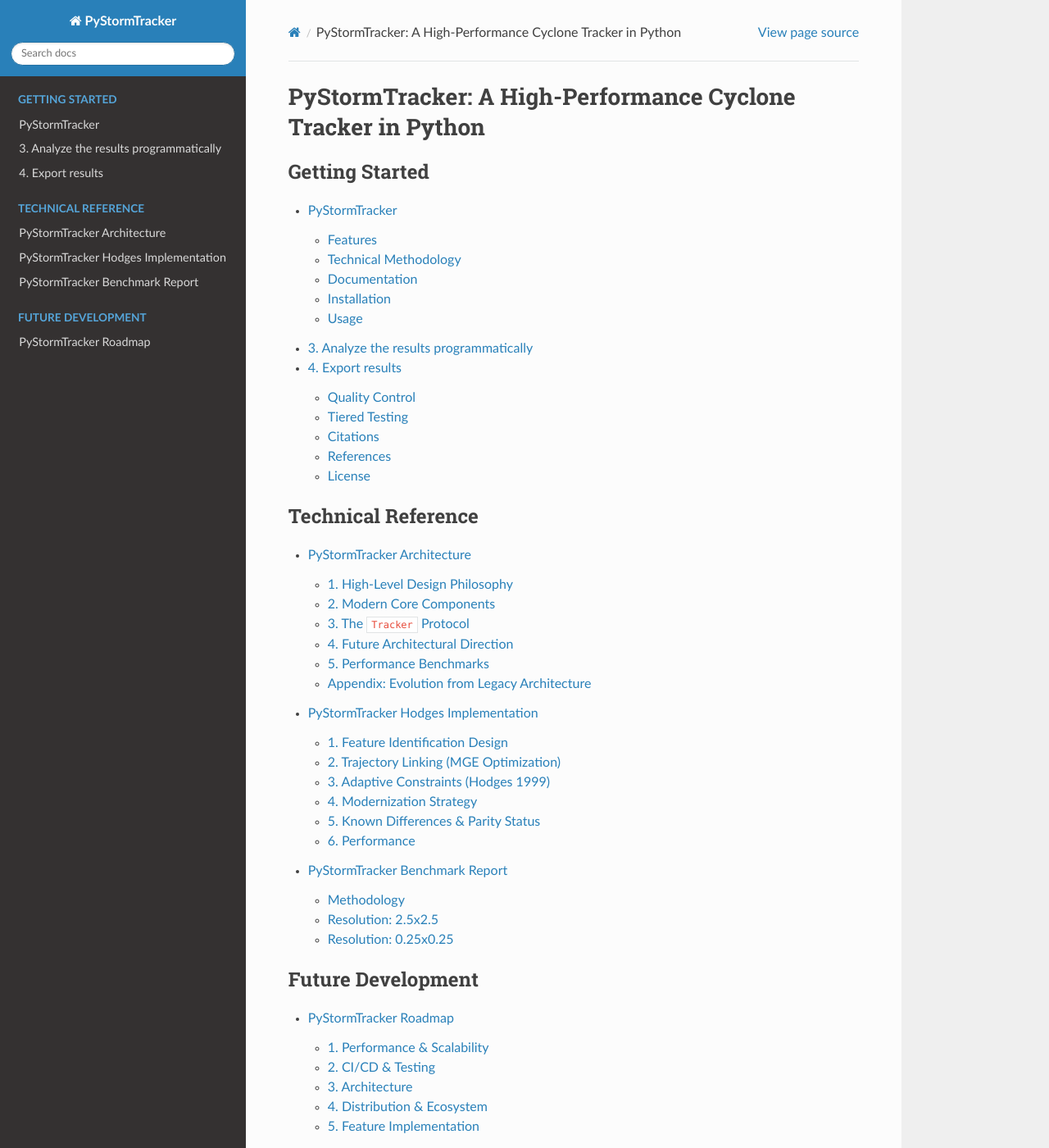
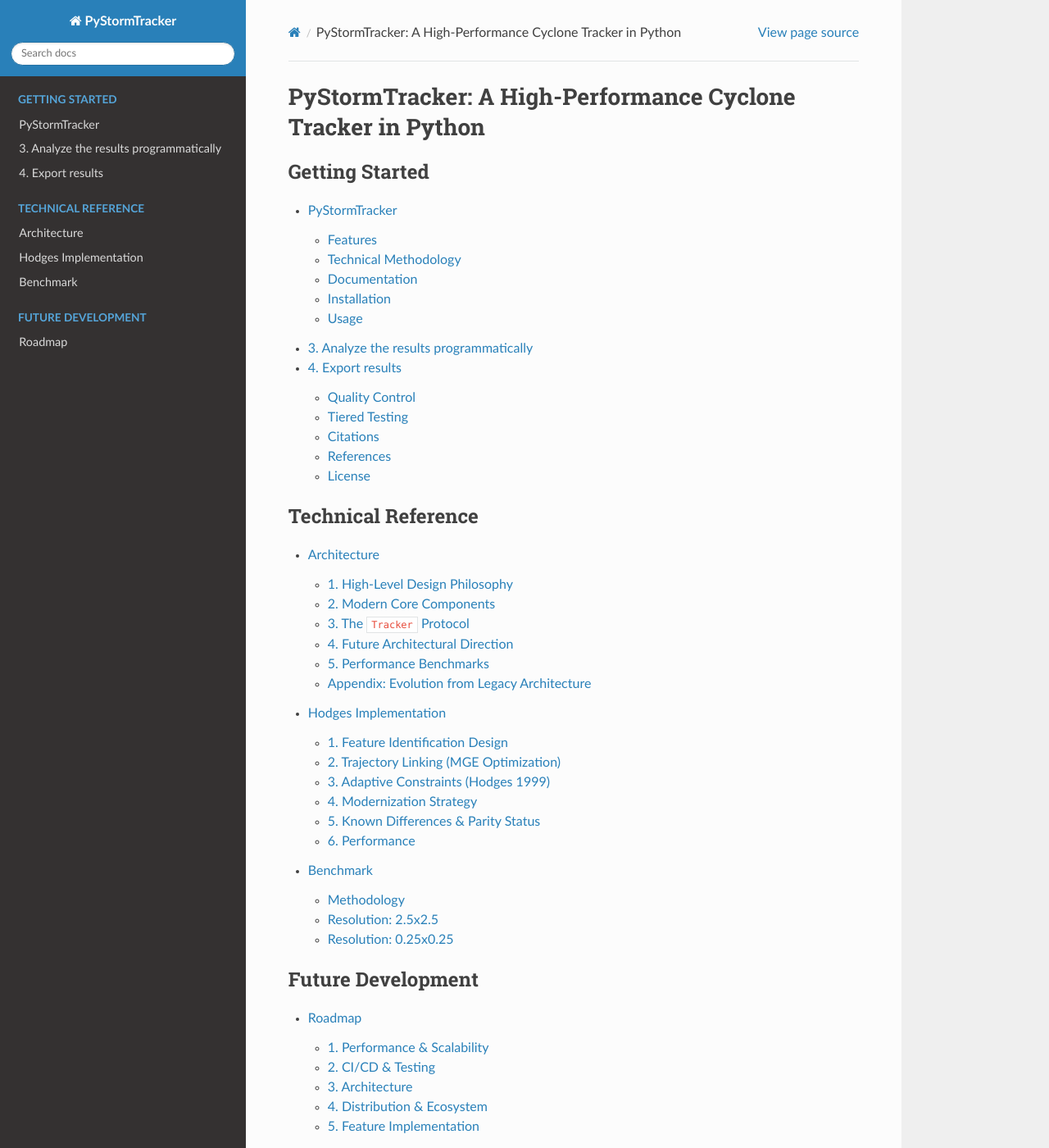
Before and after one commit to mwyau/PyStormTracker, a Sphinx documentation site: the page built from docs/index.md, in a window 1280 px wide and 1400 px high. Shown: the whole window at 82% size. Built offline with Sphinx 7.4.7 and the Read the Docs theme 3.1.0, drawn with Linux system fonts in a browser that asks for light colours.

Commit message:
docs: Move .md files to docs directory

````diff
--- a/benchmark/BENCHMARK.md
+++ b/docs/BENCHMARK.md
@@ -1,4 +1,4 @@
-# PyStormTracker Benchmark Report
+# PyStormTracker Benchmark
 
 This document provides a detailed breakdown of execution time (in seconds) comparing the legacy nested-object architecture (`v0.3.3`) and the modern, Numba JIT-compiled array architecture (`v0.4.0`).
 
--- a/docs/index.md
+++ b/docs/index.md
@@ -4,23 +4,23 @@
 :maxdepth: 2
 :caption: Getting Started
 
-PyStormTracker <readme>
+PyStormTracker <README>
 ```
 
 ```{toctree}
 :maxdepth: 2
 :caption: Technical Reference
 
-PyStormTracker Architecture <architecture>
-PyStormTracker Hodges Implementation <hodges>
-PyStormTracker Benchmark Report <benchmark>
+Architecture <ARCHITECTURE>
+Hodges Implementation <HODGES>
+Benchmark <BENCHMARK>
 ```
 
 ```{toctree}
 :maxdepth: 2
 :caption: Future Development
 
-PyStormTracker Roadmap <roadmap>
+Roadmap <ROADMAP>
 ```
 
 ## Resources
````
Also changed, not shown: GEMINI.md (+0 -1 lines), docs/ARCHITECTURE.md (renamed from ARCHITECTURE.md, +1 -1 lines), docs/HODGES.md (renamed from HODGES.md, +0 -4 lines), docs/architecture.md (deleted, +0 -2 lines), docs/benchmark.md (deleted, +0 -2 lines), docs/hodges.md (deleted, +0 -2 lines), docs/roadmap.md (deleted, +0 -2 lines), docs/README.md (renamed from docs/readme.md), docs/ROADMAP.md (renamed from ROADMAP.md).
